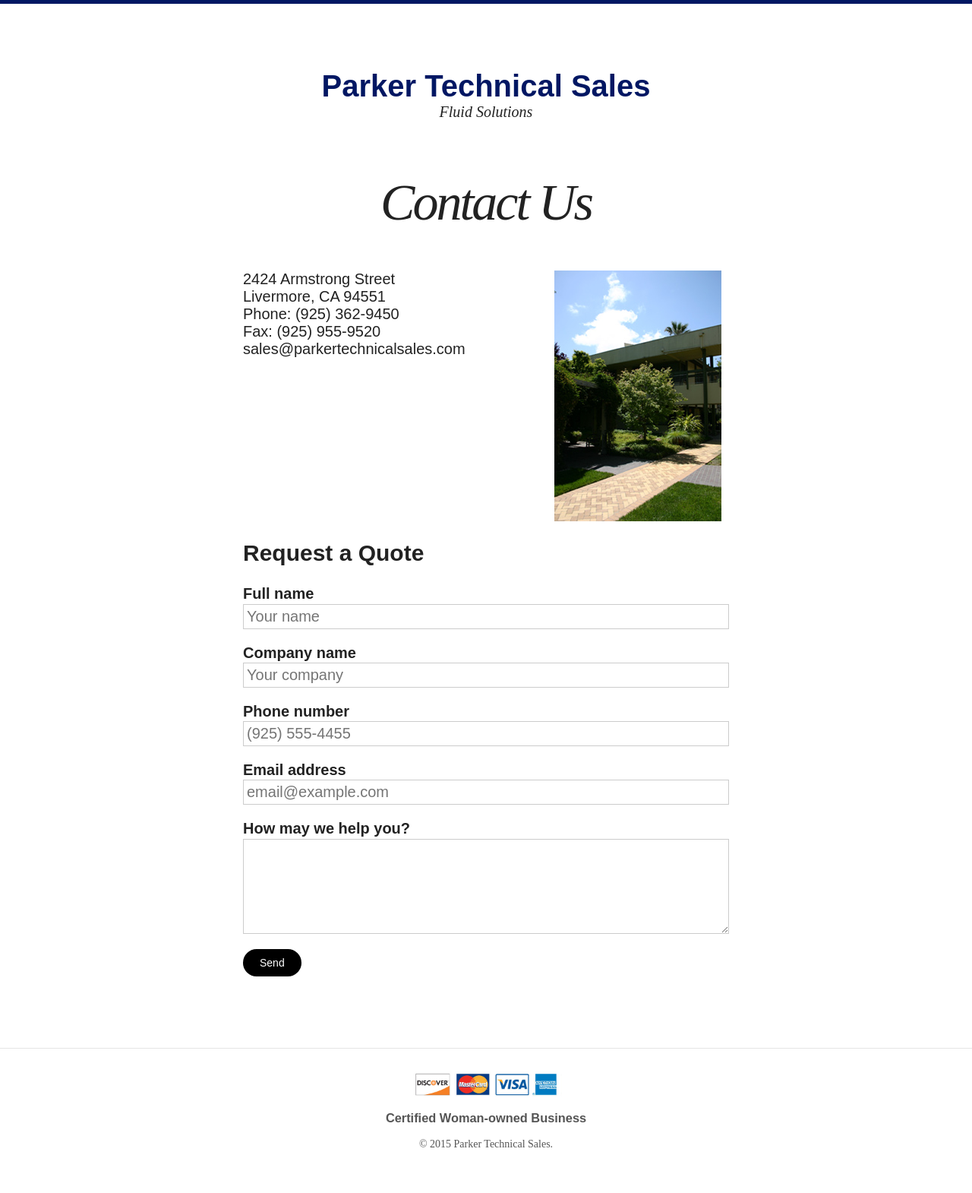
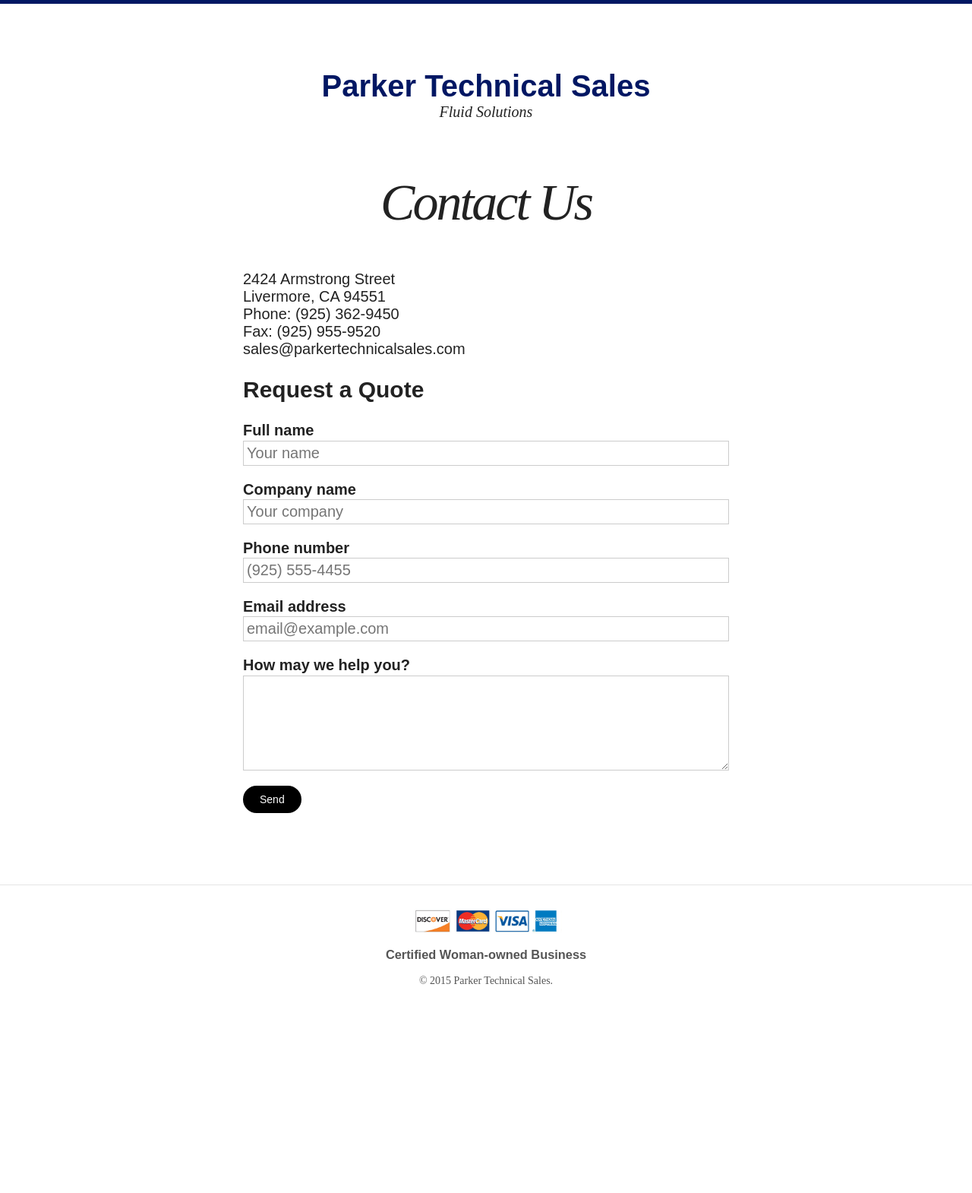
Before and after one commit to strongriley/parker-technical-sales, a Jekyll site: the page built from contact.html, in a window 1280 px wide. Shown: the whole page at 76% size. Built offline with Jekyll 4.4.1, drawn with Linux system fonts in a browser that asks for light colours; nearby versions of some CDN libraries; after the commit the page ends 1355 px from its top, so only the background shows below that.

Commit message:
Remove image

```diff
--- a/contact.md
+++ b/contact.html
@@ -19,9 +19,9 @@ redirect_from:
       sales@parkertechnicalsales.com
     </a>
   </div>
-  <div>
-    <img alt="office" class="office" src="{{ site.url }}/images/office.jpg">
-  </div>
+  <!-- <div> -->
+  <!--   <img alt="office" class="office" src="{{ site.url }}/images/office.jpg"> -->
+  <!-- </div> -->
 </div>
 
 <p>
```
